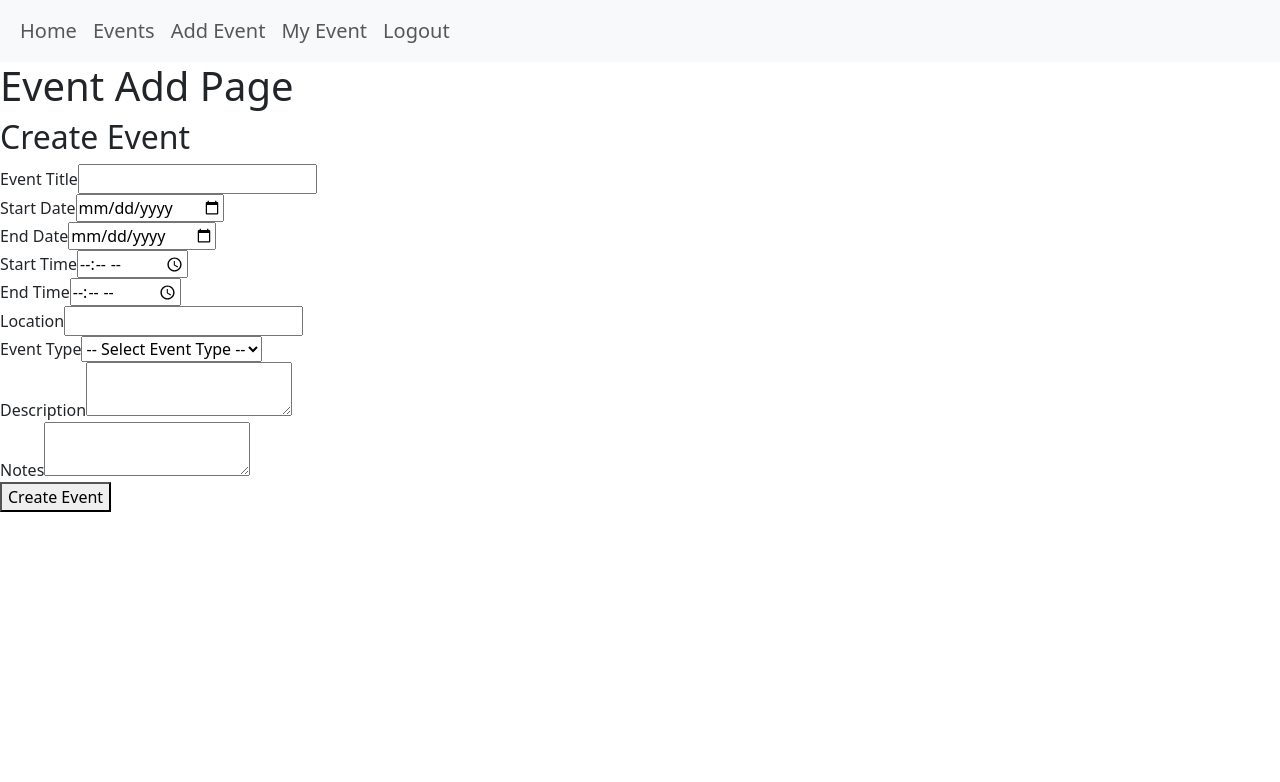
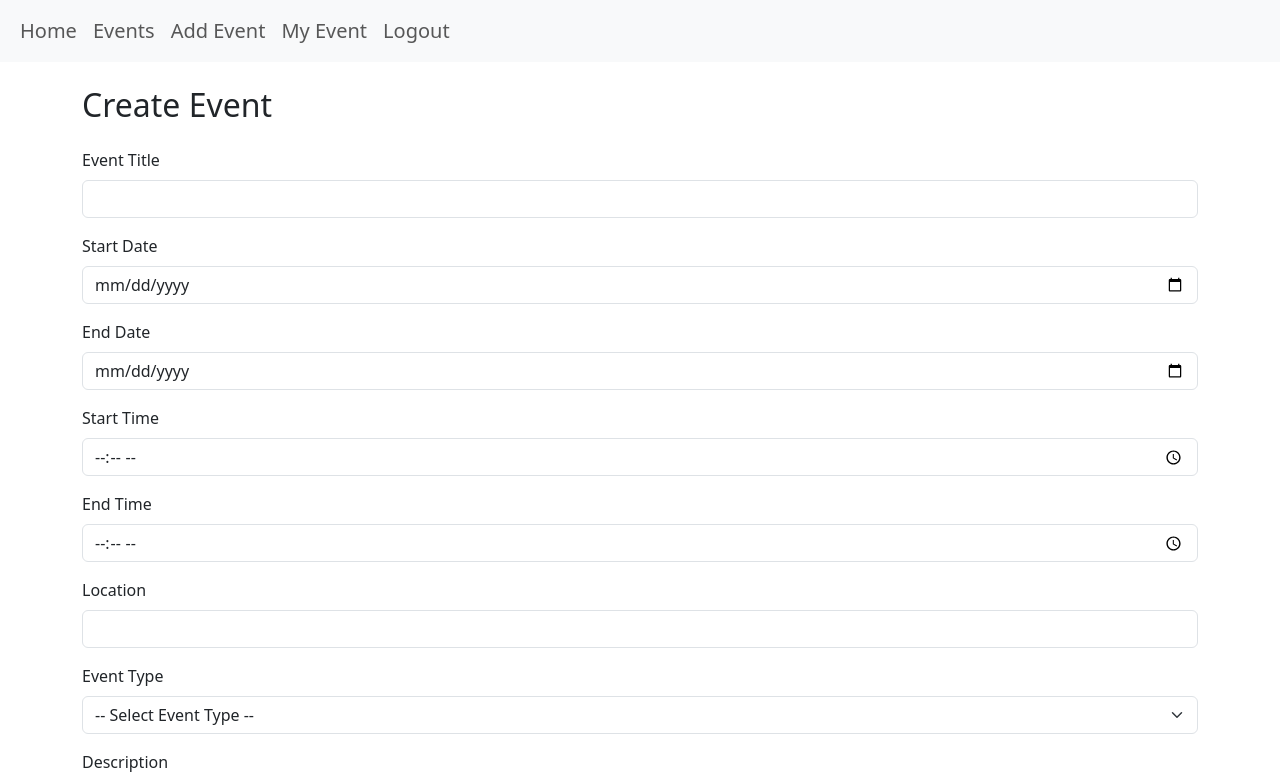
Before and after one commit to Afnan112/react-event-planner-frontend, a React (Vite) app: page /events/add in a window 1280 px wide. Shown: the top 782 px of the page. Built offline with nearby package versions, Linux system fonts and the light colour scheme; sample sign-in values are in the browser's storage.

Commit message:
ProtectedRoute

```diff
--- a/src/App.jsx
+++ b/src/App.jsx
@@ -12,6 +12,7 @@ import Logout from "./pages/Logout";
 
 import Navbar from "./components/NavBar/NavBar";
 import EventList from './pages/AllEvents'
+import ProtectedRoute from "./components/ProtectedRoutes";
 
 function App() {
   // function logout(){
@@ -30,12 +31,15 @@ function App() {
           <Route path='/' element={<Home/>}/>
           <Route path='/signup' element={<Signup />} />
           <Route path='/login' element={<Login />} />
-          <Route path='/logout' element={<Logout />} />
+      <Route element={<ProtectedRoute/>}>
+      <Route path='/logout' element={<Logout />} />
           <Route path='events/add' element={<EventAdd/>}/>
           <Route path='events/:id' element={<EventDetail/>}/>
           <Route path='events/:id/edit' element={<EventEdit/>}/>
           <Route path="/myevents" element={<UserEvent />} />
           <Route path="allevents" element={<EventList />} />
+      </Route>
+
           <Route path='*' element={<NotFound/>}/>
           {/* <Route path="/not-found" element={<NotFound />} /> */}
 
--- a/src/components/EventForm/EventForm.jsx
+++ b/src/components/EventForm/EventForm.jsx
@@ -2,81 +2,94 @@ import React from "react";
 
 function EventForm(props) {
   return (
-    <div>
-        <h2>Create Event</h2>
+    <div className="container mt-4">
+        <h2 className="mb-4">Create Event</h2>
         <form onSubmit={props.handleSubmit}>
-            <div>
-                <label>Event Title</label>
+            <div className="mb-3">
+                <label htmlFor="title" className="form-label">Event Title</label>
                 <input
                 id='title'
                 name='title'
                 type="text"
                 required
+                className="form-control"
                 value={props.formInputs.title}
                 onChange={props.handleChange}
                 />
             </div>
-            <div>
-                <label>Start Date</label>
+
+            <div className="mb-3">
+                <label htmlFor="start_date" className="form-label">Start Date</label>
                 <input
                 id='start_date'
                 name='start_date'
                 type="date"
                 required
+                className="form-control"
                 value={props.formInputs.start_date}
                 onChange={props.handleChange}
                 />
             </div>
-            <div>
-                <label>End Date</label>
+
+            <div className="mb-3">
+                <label htmlFor="end_date" className="form-label">End Date</label>
                 <input
                 id='end_date'
                 name='end_date'
                 type="date"
                 required
+                className="form-control"
                 value={props.formInputs.end_date}
                 onChange={props.handleChange}
                 />
             </div>
-            <div>
-                <label>Start Time</label>
+
+            <div className="mb-3">
+                <label htmlFor="start_time" className="form-label">Start Time</label>
                 <input
                 id='start_time'
                 name='start_time'
                 type="time"
                 required
+                className="form-control"
                 value={props.formInputs.start_time}
                 onChange={props.handleChange}
                 />
             </div>
-            <div>
-                <label>End Time</label>
+
+            <div className="mb-3">
+                <label htmlFor="end_time" className="form-label">End Time</label>
                 <input
                 id='end_time'
                 name='end_time'
                 type="time"
                 required
+                className="form-control"
                 value={props.formInputs.end_time}
                 onChange={props.handleChange}
                 />
             </div>
-            <div>
-                <label>Location</label>
+
+            <div className="mb-3">
+                <label htmlFor="location" className="form-label">Location</label>
                 <input
                 id='location'
                 name='location'
                 type="text"
                 required
+                className="form-control"
                 value={props.formInputs.location}
                 onChange={props.handleChange}
                 />
             </div>
-            <div>
-            <label>Event Type</label>
+
+            <div className="mb-3">
+            <label htmlFor="event_type" className="form-label">Event Type</label>
             <select
             id="event_type"
             name="event_type"
             required
+            className="form-select"
             value={props.formInputs.event_type}
             onChange={props.handleChange}
             >
@@ -90,26 +103,31 @@ function EventForm(props) {
             <option value="meetup">Meetup</option>
             </select>
             </div>
-            <div>
-                <label>Description</label>
+
+            <div className="mb-3">
+                <label htmlFor="description" className="form-label">Description</label>
                 <textarea
                 id='description'
                 name='description'
+                className="form-control"
+                rows="3"
                 value={props.formInputs.description}
                 onChange={props.handleChange}
                 ></textarea>
             </div>
 
-            <div>
-                <label>Notes</label>
+            <div className="mb-3">
+                <label htmlFor="notes" className="form-label">Notes</label>
                 <textarea
                 id='notes'
                 name='notes'
+                className="form-control"
+                rows="3"
                 value={props.formInputs.notes}
                 onChange={props.handleChange}
                 ></textarea>
             </div>
-            <button type="submit">Create Event</button>
+            <button type="submit" className="btn btn-primary">Create Event</button>
 
         </form>
     </div>
--- /dev/null
+++ b/src/components/ProtectedRoutes.jsx
@@ -0,0 +1,11 @@
+import { Outlet, Navigate } from "react-router";
+
+const ProtectedRoute = () => {
+    const token = localStorage.getItem('access_token')
+
+    return (
+        token ? <Outlet/> : <Navigate to="/login" />
+    )
+}
+
+export default ProtectedRoute
--- a/src/index.css
+++ b/src/index.css
@@ -66,8 +66,3 @@ button:focus-visible {
     background-color: #f9f9f9;
   }
 } */
-
-
-body {
-  background-color: rebeccapurple;
-}
--- a/src/pages/EventAdd.jsx
+++ b/src/pages/EventAdd.jsx
@@ -80,7 +80,6 @@ function EventAdd() {
 
   return (
     <div>
-      <h1>Event Add Page</h1>
       <EventForm
         formInputs={formInputs}
         setFormInputs={setFormInputs}
--- a/src/pages/EventDetail.jsx
+++ b/src/pages/EventDetail.jsx
@@ -102,21 +102,21 @@ async function attendanceRegistering() {
 //End Connect attendance registration button to backend API
 
 // Strat Cancle Attendance
-async function cancelAttendance() {
-    console.log("Button clicked!")
-    try {
-        const response = await authorizedRequest('delete', `/attendance/${eventId}/cancel/`)
+// async function cancelAttendance() {
+//     console.log("Button clicked!")
+//     try {
+//         const response = await authorizedRequest('delete', `/attendance/${eventId}/cancel/`)
 
-        if (response.status === 204) {
-        console.log("Attendance canceled successfully!")
-        alert("Attendance canceled successfully!")
-        navigate('/');
-        }
-    } catch (err) {
-        console.log("Error: ", err.response.data)
+//         if (response.status === 204) {
+//         console.log("Attendance canceled successfully!")
+//         alert("Attendance canceled successfully!")
+//         navigate('/');
+//         }
+//     } catch (err) {
+//         console.log("Error: ", err.response.data)
 
-    }
-    }
+//     }
+//     }
 // End Cancle Attendance
 
 
@@ -151,7 +151,7 @@ if (!event) return <h1>Loading your Post...</h1>
 
         <div className="d-flex gap-2 flex-wrap"></div>
         <button onClick={attendanceRegistering} className="btn btn-success">Register Attendance</button>
-        <button onClick={cancelAttendance} className="btn btn-warning">Cancel</button>
+        {/* <button onClick={cancelAttendance} className="btn btn-warning">Cancel</button>  */}
         {
                 deleteConfirm
                 ?
--- a/src/pages/UserEvent.jsx
+++ b/src/pages/UserEvent.jsx
@@ -34,13 +34,14 @@ function UserEvent() {
     }, [])
 
     // Cancel user attendance for an event
-    async function cancelAttendance(eventId) {
+    async function cancelAttendance(event_id) {
+        console.log("Cancelling attendance for event ID:", event_id)
         try {
-            const response = await axios.delete(`http://127.0.0.1:8000/api/attendance/${eventId}/cancel/`)
-            console.log(response.config.url)
-            console.log(response.data)
-            alert("Attendance successfully cancelled")
-            setUserEvent(userEvent.filter((event) => event.id !== eventId))
+            const url = `http://127.0.0.1:8000/api/attendance/${event_id}/cancel/`
+            const response = await authorizedRequest('delete', url);
+            console.log("Response:", response);
+            alert("Attendance successfully cancelled");
+            setUserEvent(prevEvents => prevEvents.filter(event => event.id !== event_id))
         } catch (err) {
             console.log(err)
             alert("Error while canceling attendance")
@@ -48,17 +49,42 @@ function UserEvent() {
     }
 
 
+// return (
+//     <div>
+//         <h2>User's Event </h2>
+//         {userEvent.map((event) => (
+//             <div key={event.id}>
+//                 <h3>{event.event_title}</h3>
+//                 <button onClick={() => cancelAttendance(event.id)} >Cancle Attendance</button>
+//             </div>
+//         ))}
+//     </div>
+//   )
 return (
-    <div>
-        <h2>User's Event </h2>
+    <div className="p-6 max-w-3xl mx-auto">
+    {userEvent.length === 0 ? (
+        <p className="text-center text-gray-500">You haven't registered for any events yet.</p>
+    ) : (
+        <div className="grid gap-4">
         {userEvent.map((event) => (
-            <div key={event.id}>
-                <h3>{event.event_title}</h3>
-                <button onClick={() => cancelAttendance(event.id)} >Cancle Attendance</button>
+            <div
+            key={event.id}
+            className="bg-white shadow-md rounded-xl p-4 border border-gray-200"
+            >
+            <h3 className="text-xl font-semibold mb-2">{event.event_title}</h3>
+            <button
+                onClick={() => cancelAttendance(event.id)}
+                className="bg-red-500 hover:bg-red-600 text-white font-medium py-2 px-4 rounded"style={{ backgroundColor: "#328E6E", color: "white" }}
+            >
+                Cancel Attendance
+            </button>
             </div>
         ))}
+        </div>
+    )}
     </div>
-  )
+);
+
 }
 
 export default UserEvent
```
